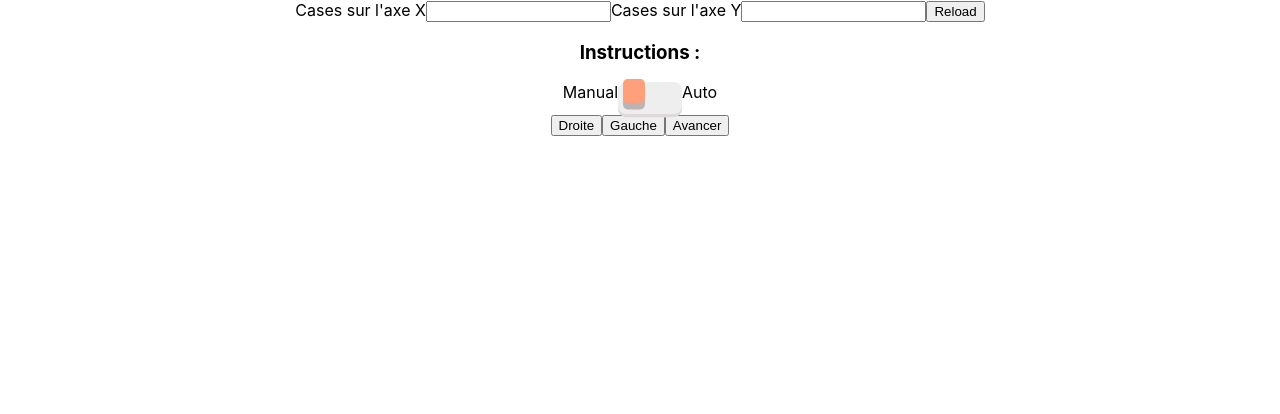
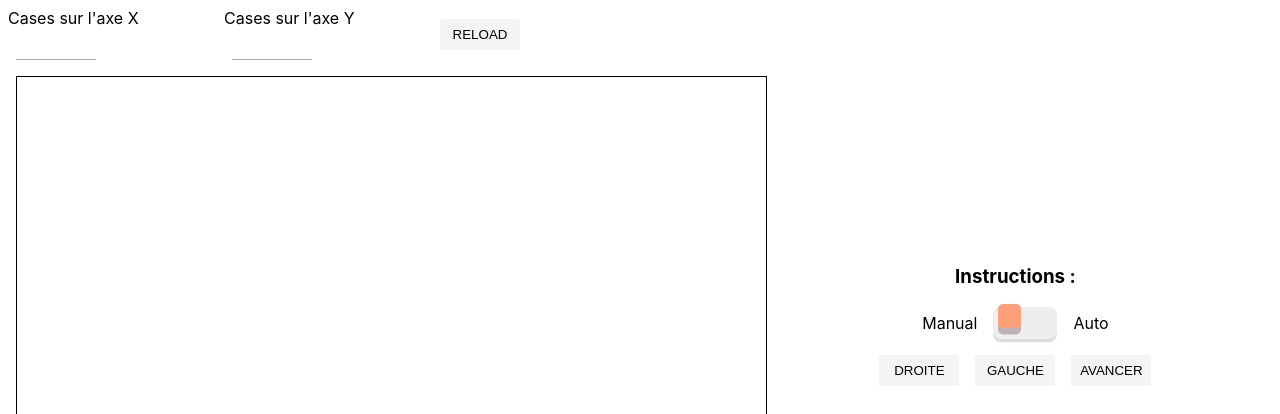
Before and after one commit to TomPillet/ihoover-app, a React (Create React App) app: page / in a window 1280 px wide. Shown: the top 414 px of the page. Built offline with nearby package versions, Linux system fonts and the light colour scheme.

Commit message:
feat: import scss module + first styling interface

```diff
--- a/package.json
+++ b/package.json
@@ -14,6 +14,7 @@
     "react": "^18.2.0",
     "react-dom": "^18.2.0",
     "react-scripts": "5.0.1",
+    "sass": "^1.63.4",
     "typescript": "^4.9.5",
     "web-vitals": "^2.1.4"
   },
--- a/src/App.css
+++ /dev/null
@@ -1,38 +0,0 @@
-.App {
-  text-align: center;
-}
-
-.App-logo {
-  height: 40vmin;
-  pointer-events: none;
-}
-
-@media (prefers-reduced-motion: no-preference) {
-  .App-logo {
-    animation: App-logo-spin infinite 20s linear;
-  }
-}
-
-.App-header {
-  background-color: #282c34;
-  min-height: 100vh;
-  display: flex;
-  flex-direction: column;
-  align-items: center;
-  justify-content: center;
-  font-size: calc(10px + 2vmin);
-  color: white;
-}
-
-.App-link {
-  color: #61dafb;
-}
-
-@keyframes App-logo-spin {
-  from {
-    transform: rotate(0deg);
-  }
-  to {
-    transform: rotate(360deg);
-  }
-}
--- /dev/null
+++ b/src/App.scss
@@ -0,0 +1,88 @@
+.grid-settings {
+  display: flex;
+  align-items: center;
+  justify-content: space-between;
+  margin: 8px 8px;
+  width: 40vw;
+
+  .grid-param {
+    box-sizing: border-box;
+    border: none;
+    border-bottom: 1px solid #aaa;
+    margin-left: 8px;
+    padding: 8px;
+    width: 80px;
+
+    &::-webkit-inner-spin-button,
+    &::-webkit-outer-spin-button {
+      -webkit-appearance: none;
+      margin: 0;
+    }
+
+    &[type=number] {
+      -moz-appearance: textfield;
+    }
+
+    &:focus {
+      border-bottom: 1px solid #131313;
+      outline: none;
+    }
+  }
+}
+
+.grid-wrapper {
+  display: flex;
+  flex-direction: row;
+  justify-content: space-between;
+  height: 60vh;
+  width: calc(100vw - 32px);
+  margin: 16px;
+}
+
+.grid-layout {
+  display: block;
+  height: 100%;
+  width: 60%;
+  border: 1px solid black;
+}
+
+.grid-instructions {
+  display: block;
+  margin: auto;
+  width: 36%;
+  text-align: center;
+
+  & .switch-mode {
+    display: flex;
+    flex-direction: row;
+    align-items: center;
+    margin: 16px auto;
+    width: fit-content;
+
+    & .mode {
+      margin: 0 16px;
+    }
+  }
+
+  .instructions-btn {
+    margin: 0 8px;
+  }
+}
+
+.btn {
+  background: none;
+  border: none;
+  border-radius: 2px;
+  padding: 8px;
+  min-width: 80px;
+  text-transform: uppercase;
+  cursor: pointer;
+
+  &.btn-action {
+    background-color: #f4f4f4;
+
+    &:hover {
+      background-color: #eee;
+    }
+  }
+}
--- a/src/App.tsx
+++ b/src/App.tsx
@@ -1,5 +1,5 @@
 import React from 'react';
-import './App.css';
+import './App.scss';
 
 import Canvas from './components/Canvas/Canvas';
 import Switcher from './components/Switcher/Switcher';
@@ -9,11 +9,13 @@ function App() {
     <div className="App">
 
       <div className="grid-settings">
-        <label htmlFor="grid-sizeX">Cases sur l'axe X</label>
-        <input type="number" className="grid-param" id="grid-sizeX"/>
-        <label htmlFor="grid-sizeY">Cases sur l'axe Y</label>
-        <input type="number" className="grid-param" id="grid-sizeY"/>
-        <button onClick={() => console.log('reload')}>Reload</button>
+        <label htmlFor="grid-sizeX">Cases sur l'axe X
+          <input type="number" className="grid-param" id="grid-sizeX"/>
+        </label>
+        <label htmlFor="grid-sizeY">Cases sur l'axe Y
+          <input type="number" className="grid-param" id="grid-sizeY"/>
+        </label>
+        <button className='btn btn-action' onClick={() => console.log('reload')}>Reload</button>
       </div>
 
       <div className="grid-wrapper">
```
Also changed, not shown: 1 other file (tests, documents, lock files or other folders).
